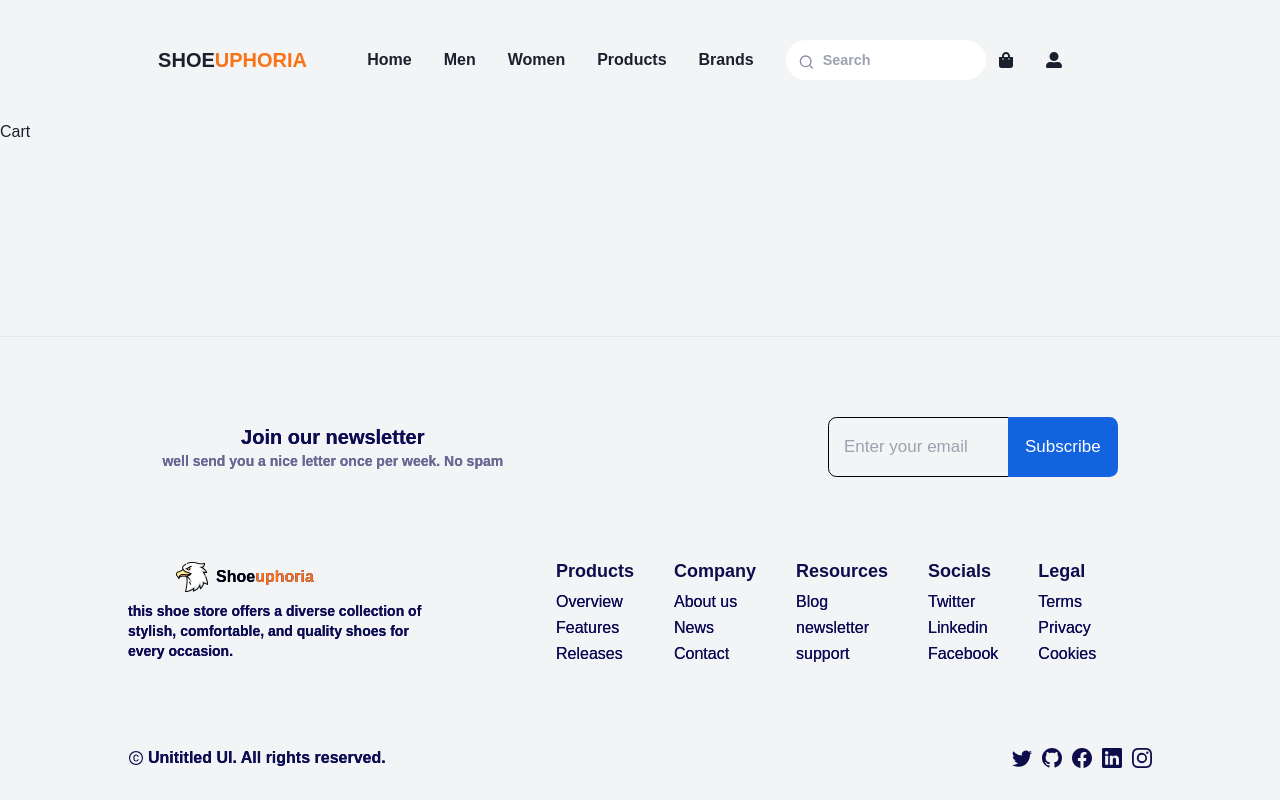
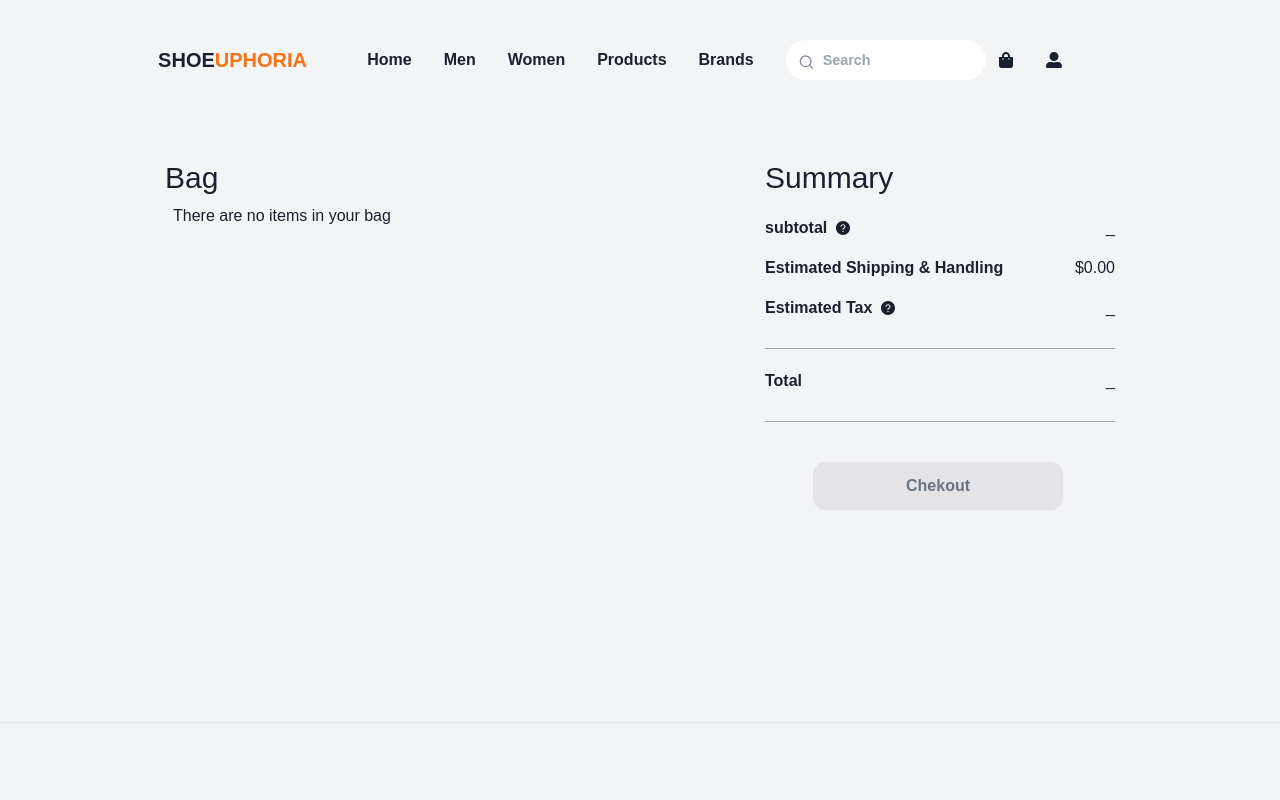
Before and after one commit to the25yahya/shoeuphoria, a React (Vite) app: page /cart in a window 1280 px wide. Shown: the top 800 px of the page. Built offline with nearby package versions, Linux system fonts and the light colour scheme.

Commit message:
working on product display

```diff
--- /dev/null
+++ b/src/Components/ProductDisplay.jsx
@@ -0,0 +1,9 @@
+import React from 'react'
+
+const ProductDisplay = () => {
+  return (
+    <div>ProductDisplay</div>
+  )
+}
+
+export default ProductDisplay
--- a/src/Pages/Cart.jsx
+++ b/src/Pages/Cart.jsx
@@ -1,8 +1,40 @@
 import React from 'react'
+import { AiFillQuestionCircle } from 'react-icons/ai'
+import { Tooltip } from '@chakra-ui/react'
 
-const Cart = () => {
+
+const Cart = (props) => {
   return (
-    <div>Cart</div>
+    <div className='flex justify-center mt-10 fade-in'>
+      <div className='w-600 flex-col'>
+       <div>
+       <h2 className='text-3xl'>Bag</h2>
+        <p className='ml-2 mt-2'>There are no items in your bag</p>
+       </div>
+      </div>
+      <div className='pb-5 w-350'>
+        <h2 className='text-3xl mb-5'>Summary</h2>
+        <div className='flex-col'>
+          <div className='flex items-center justify-between'>
+            <p className='flex items-center font-semibold'>subtotal <Tooltip label='The subtotal reflects the total price of your order before any applicable discounts. It does not include shipping costs and taxes.'><span className='cursor-pointer ml-2'><AiFillQuestionCircle/></span></Tooltip></p>
+           <p>_</p>
+         </div>
+         <div className='flex items-center justify-between mt-4'>
+          <p className='font-semibold'>Estimated Shipping & Handling</p>
+          <p>$0.00</p>
+         </div>
+         <div className='flex items-center justify-between mt-4'>
+            <p className='flex items-center font-semibold'>Estimated Tax <Tooltip label='The actual tax will be calculated based on the applicable state and local sales taxes when your order is shipped'><span className='cursor-pointer ml-2'><AiFillQuestionCircle/></span></Tooltip></p>
+           <p>_</p>
+         </div>
+        </div>
+        <div className='flex items-center justify-between mt-7 border-t border-gray-400 pt-5 border-b pb-7'>
+          <p className='font-semibold'>Total</p>
+          <p>_</p>
+        </div>
+        <button className='ml-12 mt-10 w-250 px-20 py-3 bg-zinc-200 rounded-xl text-gray-500 font-semibold'>Chekout</button>
+      </div>
+    </div>
   )
 }
 
```
